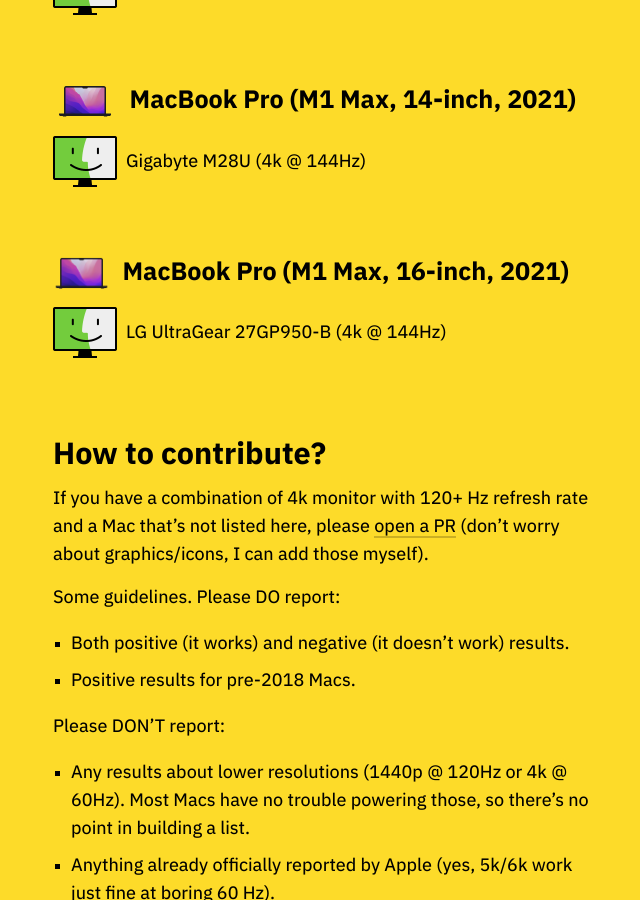
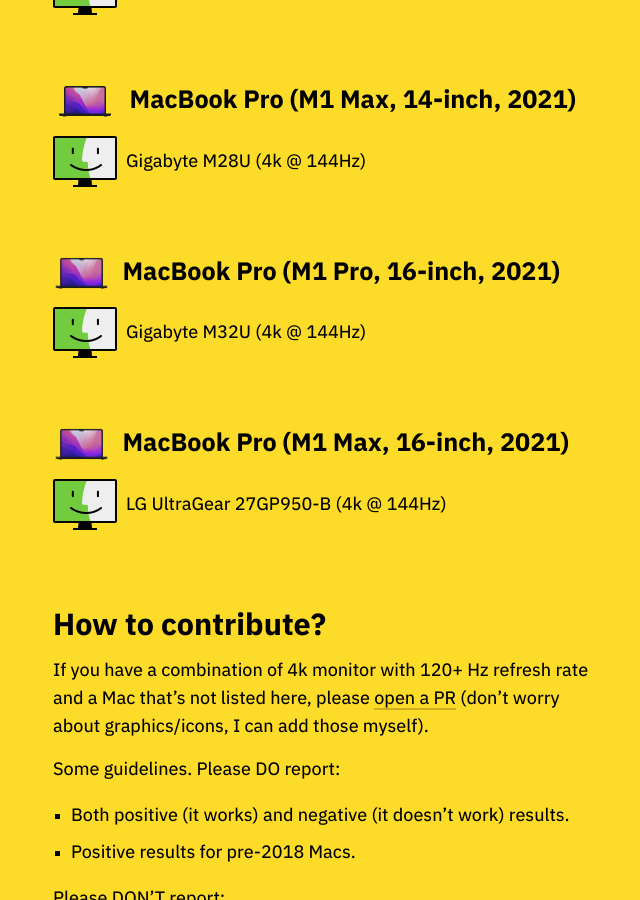
Before and after one commit to tonsky/tonsky.github.io, a Jekyll site: the page built from _posts/2021-02-24-monitors-mac.md, in a window 1280 px wide and 900 px high, scrolled down 4716 px. Shown: the whole window, without its empty margins (316-956 px from the left). Built offline with Jekyll 4.4.1, drawn with Linux system fonts in a browser that asks for light colours.

Commit message:
Add M1 Pro 16" with Gigabyte M32U

```diff
--- a/_posts/2021-02-24-monitors-mac.md
+++ b/_posts/2021-02-24-monitors-mac.md
@@ -131,6 +131,10 @@
 
 <div class="row"><img src="works.png" height=64> <span>Gigabyte M28U (4k @ 144Hz)</span></div>
 
+## <img src="mbp_16_2021.png" height=32> <span>MacBook Pro (M1 Pro, 16-inch, 2021)</span>
+
+<div class="row"><img src="works.png" height=64> <span>Gigabyte M32U (4k @ 144Hz)</span></div>
+
 ## <img src="mbp_16_2021.png" height=32> <span>MacBook Pro (M1 Max, 16-inch, 2021)</span>
 
 <div class="row"><img src="works.png" height=64> <span>LG UltraGear 27GP950-B (4k @ 144Hz)</span></div>
```
